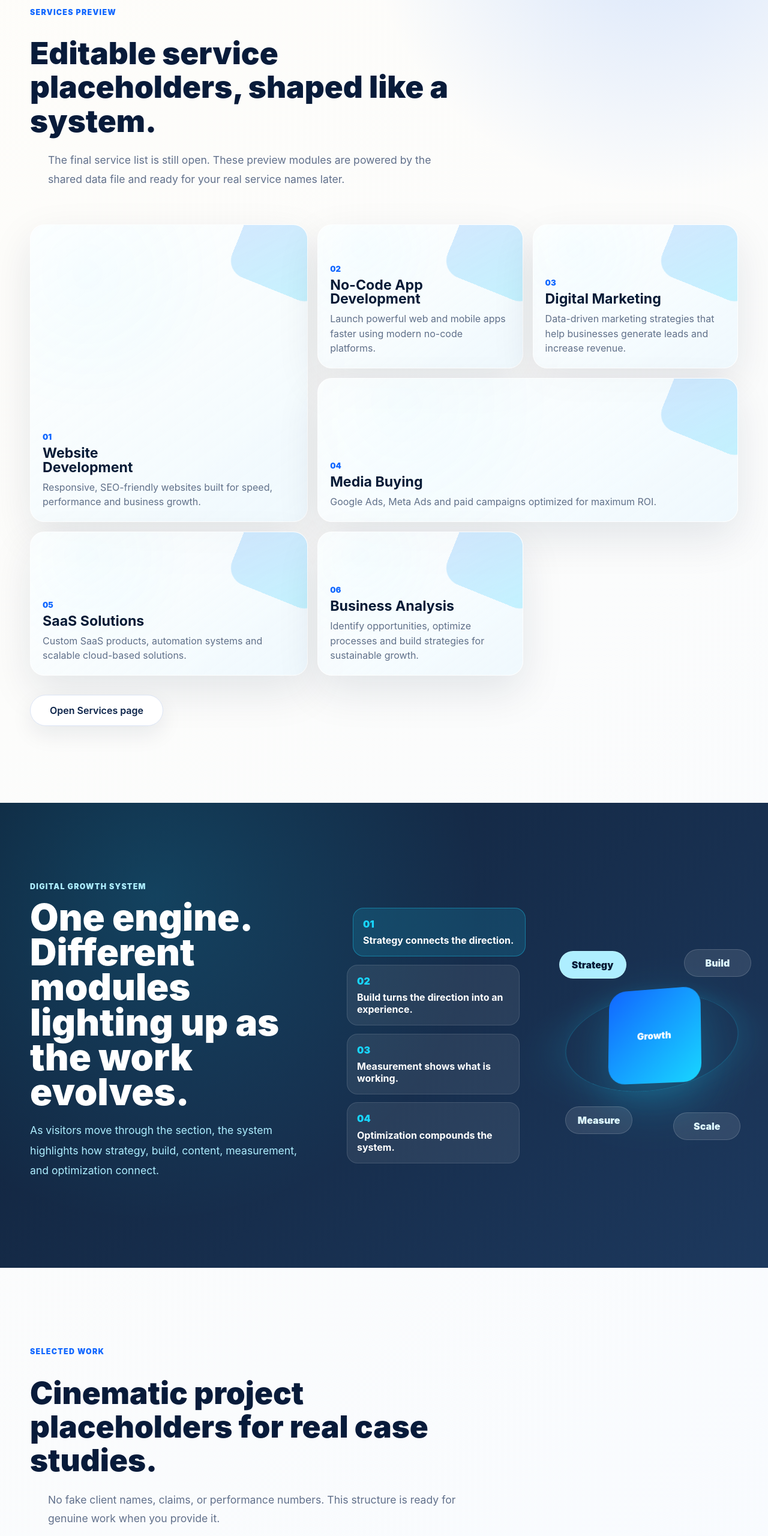
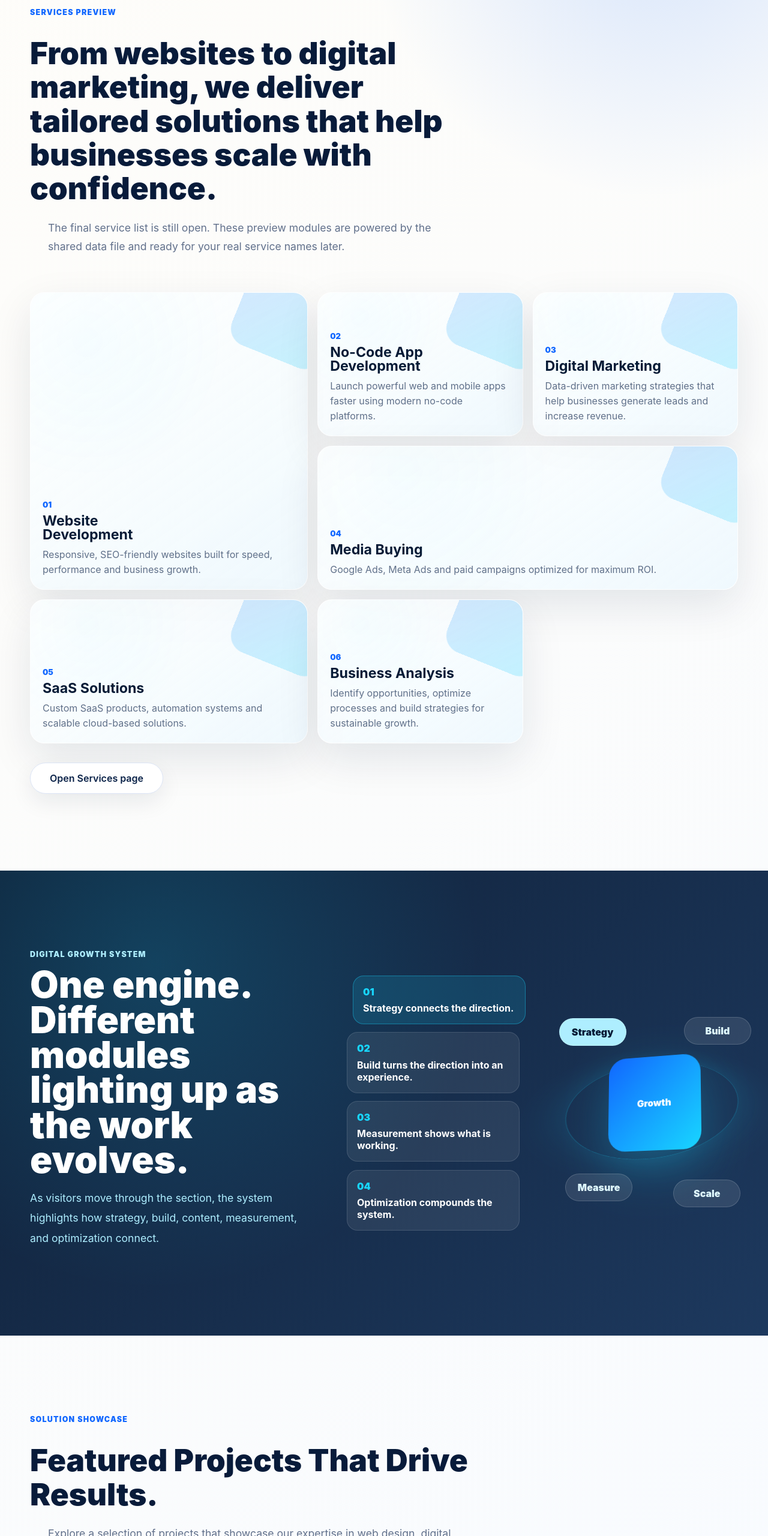
Before and after one commit to ss3149884-dotcom/marketrova, a plain HTML site: page index.html in a window 1280 px wide. Shown: the part 1042-3602 px from the top of the page at 60% size. Drawn offline with Linux system fonts and the light colour scheme.

Commit message:
Update index.html

```diff
--- a/index.html
+++ b/index.html
@@ -132,7 +132,7 @@
     <section class="services-preview section" aria-labelledby="services-title">
       <div class="section-heading" data-animate>
         <span class="section-kicker">Services preview</span>
-        <h2 id="services-title">Editable service placeholders, shaped like a system.</h2>
+        <h2 id="services-title">From websites to digital marketing, we deliver tailored solutions that help businesses scale with confidence.</h2>
         <p>The final service list is still open. These preview modules are powered by the shared data file and ready for your real service names later.</p>
       </div>
       <div class="service-constellation" data-service-list>
@@ -210,9 +210,9 @@
 
     <section class="work-preview section" aria-labelledby="work-title">
       <div class="section-heading" data-animate>
-        <span class="section-kicker">Selected work</span>
-        <h2 id="work-title">Cinematic project placeholders for real case studies.</h2>
-        <p>No fake client names, claims, or performance numbers. This structure is ready for genuine work when you provide it.</p>
+        <span class="section-kicker">Solution Showcase</span>
+        <h2 id="work-title">Featured Projects That Drive Results.</h2>
+        <p>Explore a selection of projects that showcase our expertise in web design, digital marketing, and business growth.</p>
       </div>
       <div class="project-stack">
         <article class="project-frame" data-cursor-view>
@@ -355,9 +355,9 @@
       </nav>
       <nav aria-label="Footer service placeholders">
         <h2>Service placeholders</h2>
-        <a href="services.html">Service Placeholder 01</a>
-        <a href="services.html">Service Placeholder 02</a>
-        <a href="services.html">Service Placeholder 03</a>
+        <a href="services.html">Website Development</a>
+        <a href="services.html">Digital Marketing</a>
+        <a href="services.html">Media Buying</a>
       </nav>
       <nav aria-label="Footer social placeholders">
         <h2>Editable links</h2>
```
